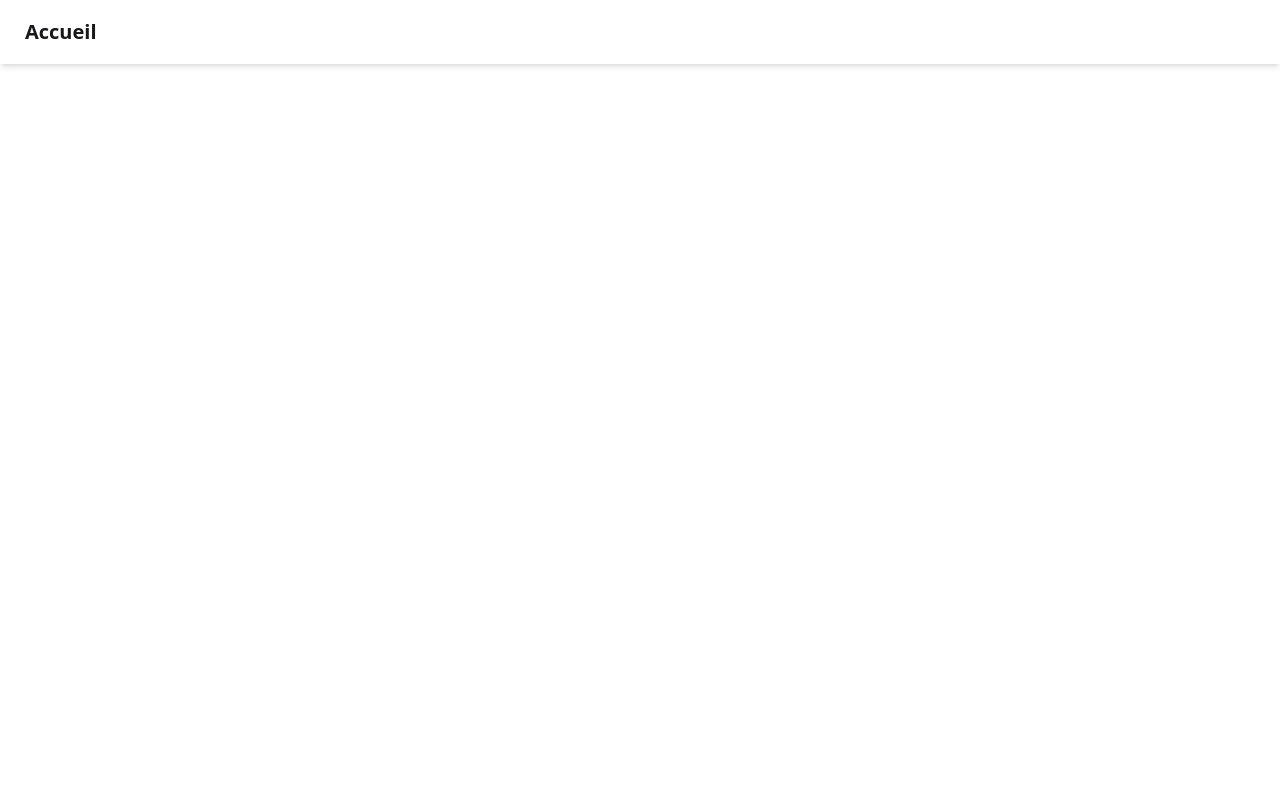
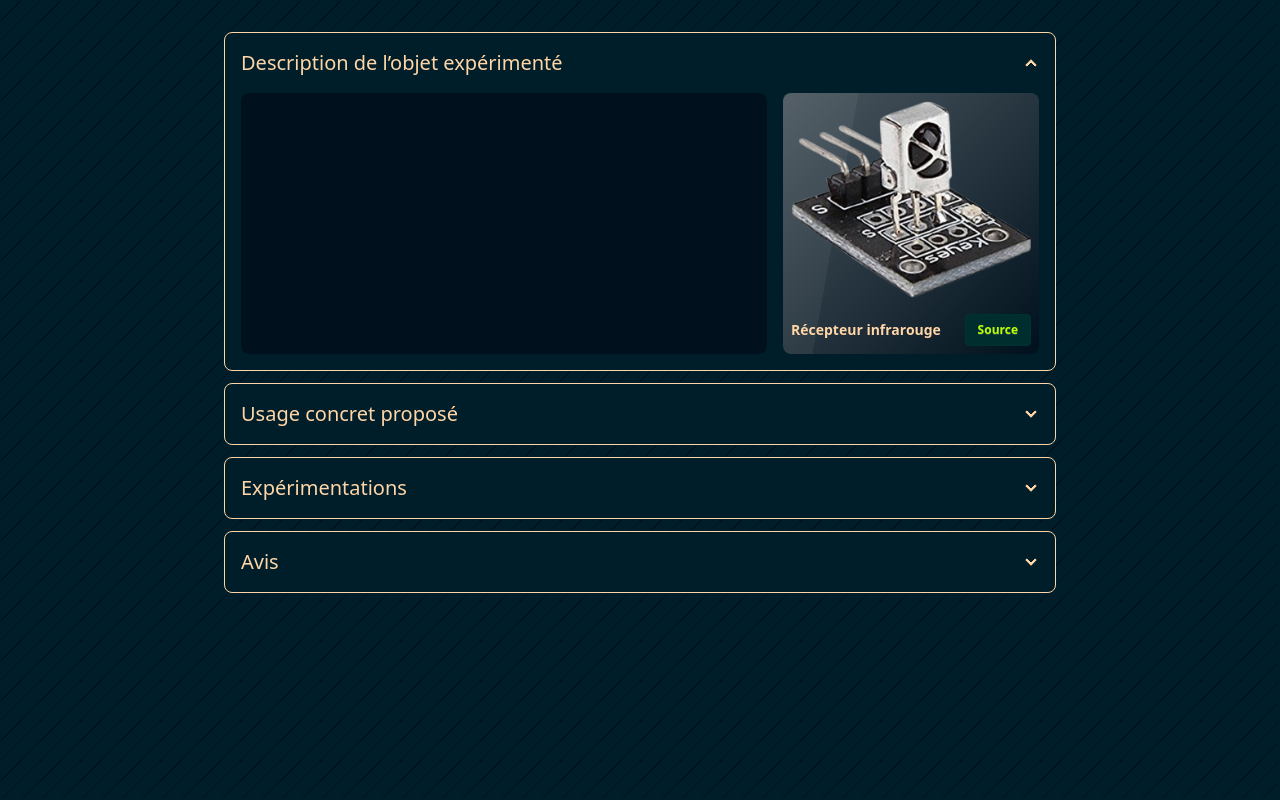
Before and after one commit to FX-Garneau/420-06E-FX_TP1_A2025, a plain HTML site: page index.html in a window 1280 px wide. Drawn offline with nearby package versions, Linux system fonts and the light colour scheme.

Commit message:
Added base first section with image preview of component and source

```diff
--- a/index.html
+++ b/index.html
@@ -1,9 +1,10 @@
 <!doctype html>
-<html data-theme="light" lang="fr">
+<html data-theme="abyss" lang="fr">
 	<head>
 		<meta charset="UTF-8"/>
 		<meta content="width=device-width, initial-scale=1.0" name="viewport"/>
 		<title>Hello world!</title>
+		<link href="./style.css" rel="stylesheet" type="text/css"/>
 		<!-- Tailwind CSS -->
 		<script src="https://unpkg.com/@tailwindcss/browser@4"></script>
 		<!-- DaisyUI -->
@@ -11,10 +12,56 @@
 		<link href="https://cdn.jsdelivr.net/npm/daisyui@5.0.0-beta.8/themes.css" rel="stylesheet" type="text/css"/>
 		<script src="https://cdn.jsdelivr.net/npm/@tailwindcss/browser@4"></script>
 	</head>
-	<body>
-		<div class="navbar bg-base-100 shadow-md">
-			<div class="navbar-center">
-				<a class="btn btn-ghost text-xl" href="#">Accueil</a>
+	<body class="min-h-screen preview">
+		<div class="container flex flex-col gap-3 *:border max-w-4xl mx-auto p-8">
+			<div class="collapse collapse-arrow bg-base-100">
+				<input checked="checked" name="my-accordion-2" type="radio"/>
+				<div class="collapse-title text-xl font-medium">Description de l’objet expérimenté</div>
+				<div class="collapse-content relative">
+
+					<div class="flex justify-between gap-4">
+						<div class="card card-sm card-compact w-64 grow bg-base-200">
+							<div class="card-body">
+								<div class="card-title">
+
+								</div>
+							</div>
+						</div>
+						<div class="card card-xs card-compact w-64 bg-base-200 glass !shadow-none">
+							<figure class="p-2">
+								<img alt="IR Receiver" src="./img/ir_receiver_crop.png"/>
+							</figure>
+							<div class="card-body">
+								<div class="card-actions justify-between items-center">
+									<h2 class="card-title">Récepteur infrarouge</h2>
+									<button class="btn btn-sm btn-soft btn-primary">Source</button>
+								</div>
+							</div>
+						</div>
+					</div>
+
+				</div>
+			</div>
+			<div class="collapse collapse-arrow bg-base-100">
+				<input name="my-accordion-2" type="radio"/>
+				<div class="collapse-title text-xl font-medium">Usage concret proposé</div>
+				<div class="collapse-content">
+					<p>...</p>
+				</div>
+			</div>
+			<div class="collapse collapse-arrow bg-base-100">
+				<input name="my-accordion-2" type="radio"/>
+				<div class="collapse-title text-xl font-medium">Expérimentations</div>
+				<div class="collapse-content">
+					<p>...</p>
+				</div>
+			</div>
+			<div class="collapse collapse-arrow bg-base-100">
+				<input name="my-accordion-2" type="radio"/>
+				<div class="collapse-title text-xl font-medium">Avis</div>
+				<div class="collapse-content">
+					<p>...</p>
+				</div>
 			</div>
 		</div>
 	</body>
--- /dev/null
+++ b/style.css
@@ -0,0 +1,5 @@
+.preview {
+    box-shadow: 0 0 0 1px var(--color-base-100) inset;
+    background-image: repeating-linear-gradient(-45deg, var(--color-base-100), var(--color-base-100) 13px, var(--color-base-200) 13px, var(--color-base-200) 14px);
+    background-size: 40px 40px;
+}
```
Also changed, not shown: img/ir_receiver.png (added), img/ir_receiver_crop.png (added).
